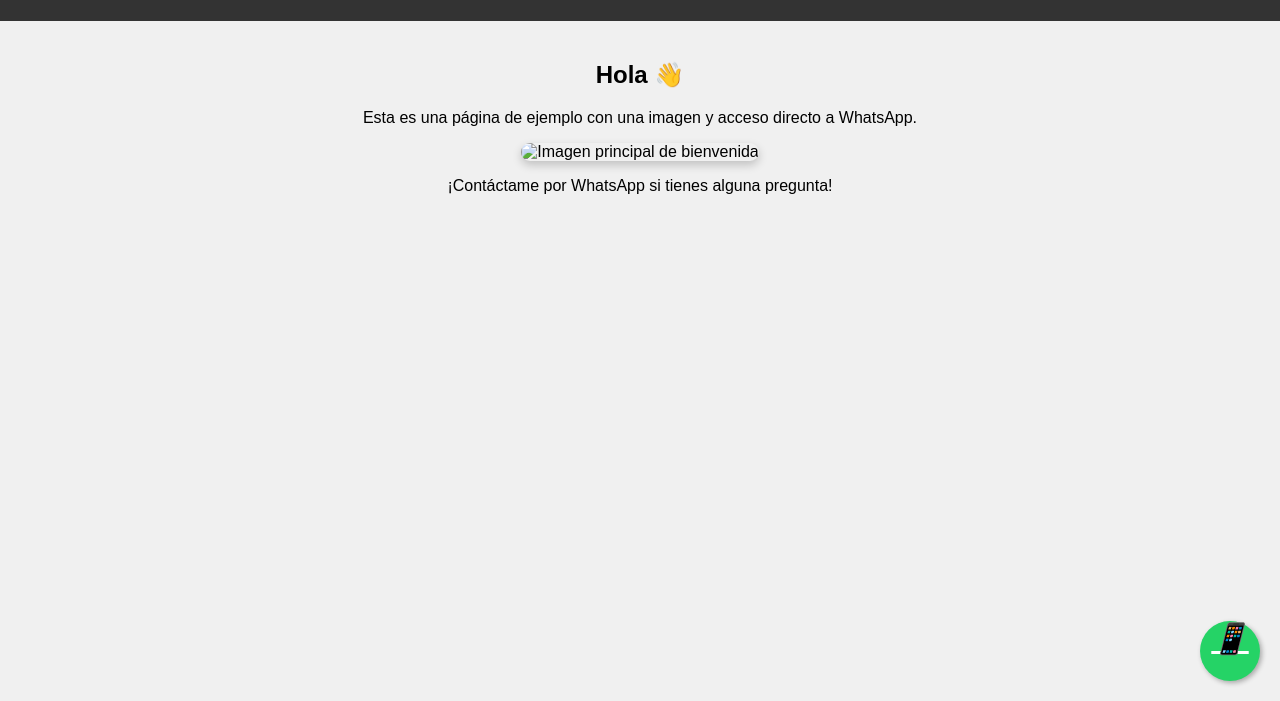
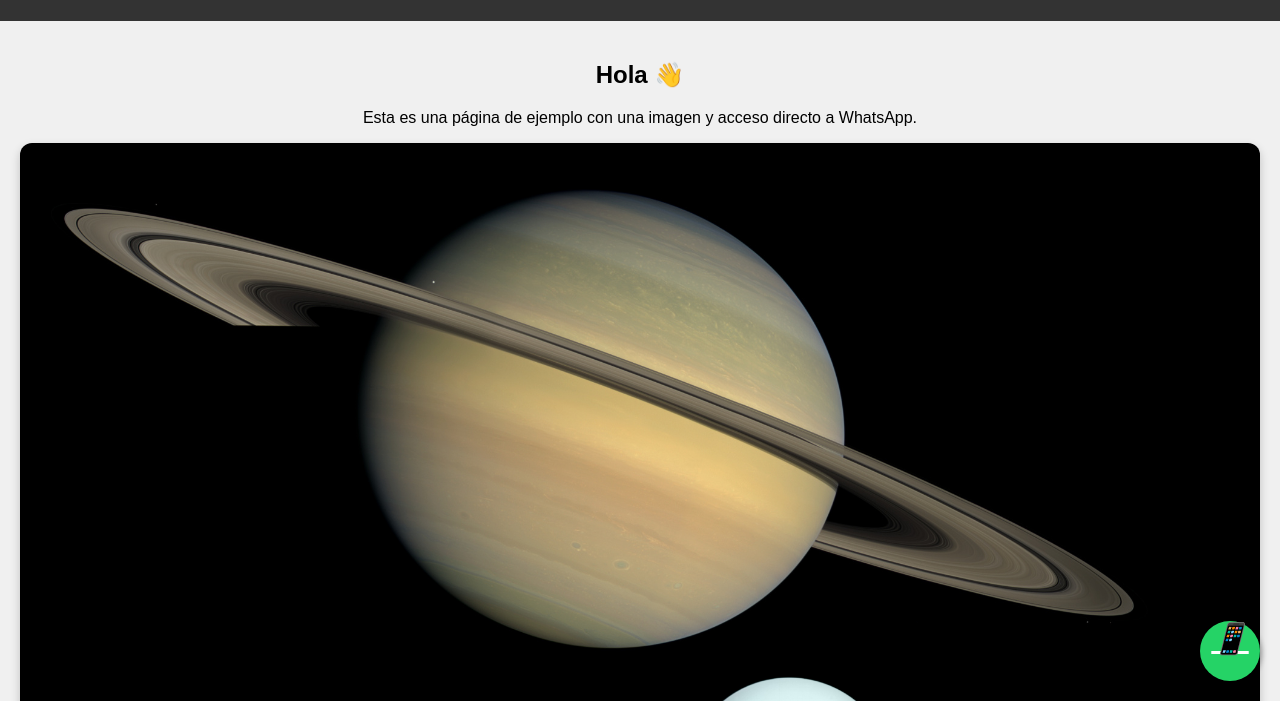
Before and after one commit to 3setsitos/paguina1, a plain HTML site: page index.html in a window 1280 px wide. Shown: the part 99-800 px from the top of the page. Drawn offline with Linux system fonts and the light colour scheme.

Commit message:
Update index.html

```diff
--- a/index.html
+++ b/index.html
@@ -67,7 +67,7 @@
     <p>Esta es una página de ejemplo con una imagen y acceso directo a WhatsApp.</p>
 
     <!-- Imagen principal -->
-    <img src="mi-imagen.jpg" alt="Imagen principal de bienvenida" />
+    <img src="3 setsitos.jpg" alt="Imagen principal de bienvenida" />
 
     <p>¡Contáctame por WhatsApp si tienes alguna pregunta!</p>
   </main>
```
